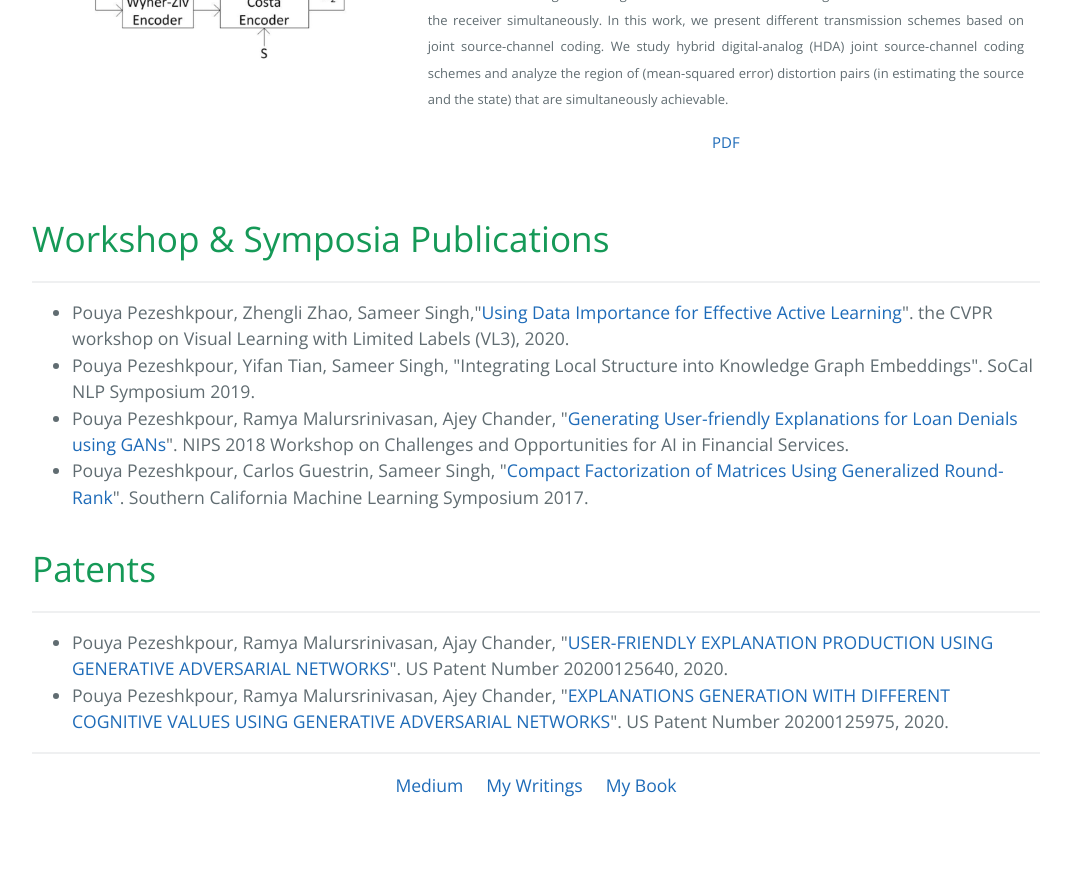
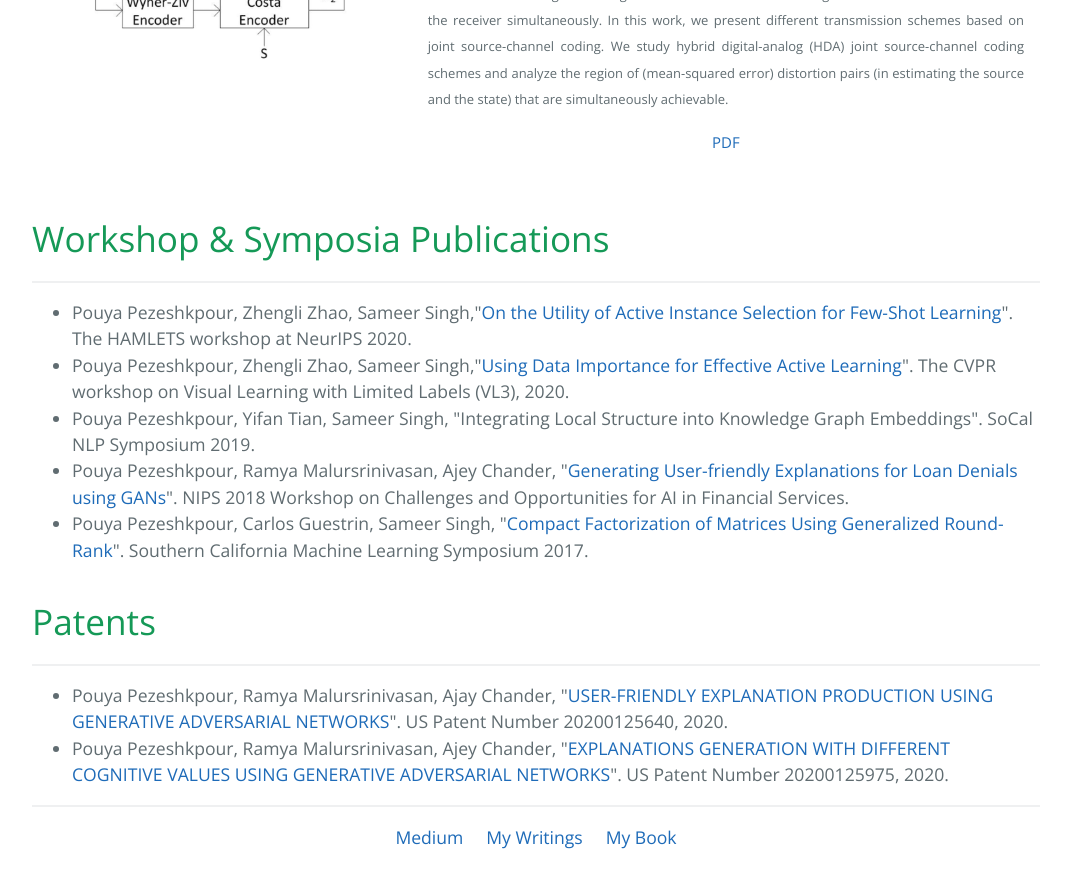
Before and after one commit to pouyapez/pouyapez.github.io, a Jekyll site: the page built from index.md, in a window 1280 px wide and 900 px high, scrolled down 3023 px. Shown: the top 888 px of the window, without its empty margins (104-1175 px from the left). Built offline with Jekyll 4.4.1, drawn with Linux system fonts in a browser that asks for light colours; before the commit the page ends 3871 px from its top, so only the background shows below that; some of the changed text lies outside the part shown.

Commit message:
Update index.md

```diff
--- a/index.md
+++ b/index.md
@@ -138,7 +138,8 @@ layout: default
 * * *
 
 <ul>
-  <li>Pouya Pezeshkpour, Zhengli Zhao, Sameer Singh,"<a href="https://github.com/EliSchwartz/VL3-Workshop/blob/master/pdfs/36.pdf">Using Data Importance for Effective Active Learning</a>". the CVPR workshop on Visual Learning with Limited Labels (VL3), 2020.</li>
+   <li>Pouya Pezeshkpour, Zhengli Zhao, Sameer Singh,"<a href="https://openreview.net/pdf?id=p3m_WpN0rEX">On the Utility of Active Instance Selection for Few-Shot Learning</a>". The HAMLETS workshop at NeurIPS 2020.</li>
+  <li>Pouya Pezeshkpour, Zhengli Zhao, Sameer Singh,"<a href="https://github.com/EliSchwartz/VL3-Workshop/blob/master/pdfs/36.pdf">Using Data Importance for Effective Active Learning</a>". The CVPR workshop on Visual Learning with Limited Labels (VL3), 2020.</li>
   <li>Pouya Pezeshkpour, Yifan Tian, Sameer Singh, "Integrating Local Structure into Knowledge Graph Embeddings". SoCal NLP Symposium 2019.</li>
   <li>Pouya Pezeshkpour, Ramya Malursrinivasan, Ajey Chander, "<a href="https://pouyapez.github.io/Generating%20User-friendly%20Explanations%20for%20Loan%20Denials%20using%20GANs.pdf">Generating User-friendly Explanations for Loan Denials using GANs</a>". NIPS 2018 Workshop on Challenges and Opportunities for AI in Financial Services.</li>
   <li>Pouya Pezeshkpour, Carlos Guestrin, Sameer Singh, "<a href="https://arxiv.org/pdf/1805.00184.pdf">Compact Factorization of Matrices Using Generalized Round-Rank</a>". Southern California Machine Learning Symposium 2017.</li>
```
Also changed, not shown: other parts of index.md (+1 -1 lines).
